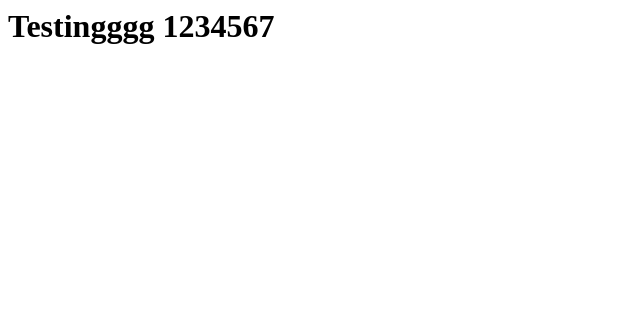
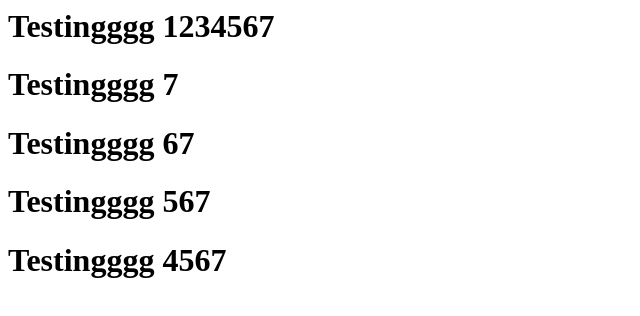
Before and after one commit to s-nadesh/testing, a plain HTML site: page index.html in a window 1280 px wide. Shown: the whole page, without its empty margins (0-640 px from the left). Drawn offline with Linux system fonts and the light colour scheme.

Commit message:
Update index.html
testing

```diff
--- a/index.html
+++ b/index.html
@@ -1 +1,5 @@
 <h1>Testingggg 1234567</h1>
+<h1>Testingggg 7</h1>
+<h1>Testingggg 67</h1>
+<h1>Testingggg 567</h1>
+<h1>Testingggg 4567</h1>
```
